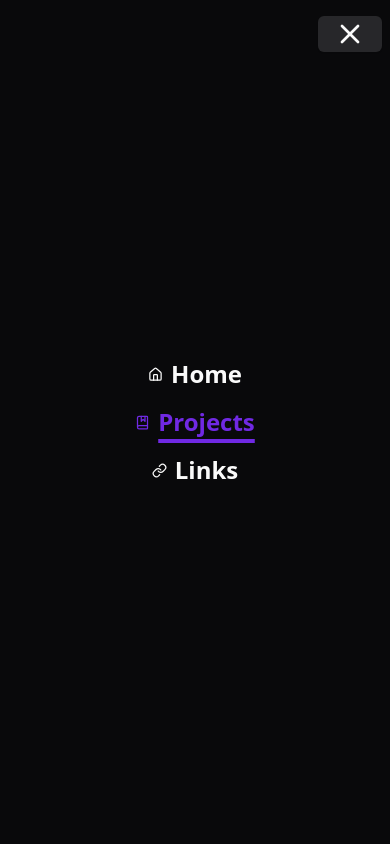
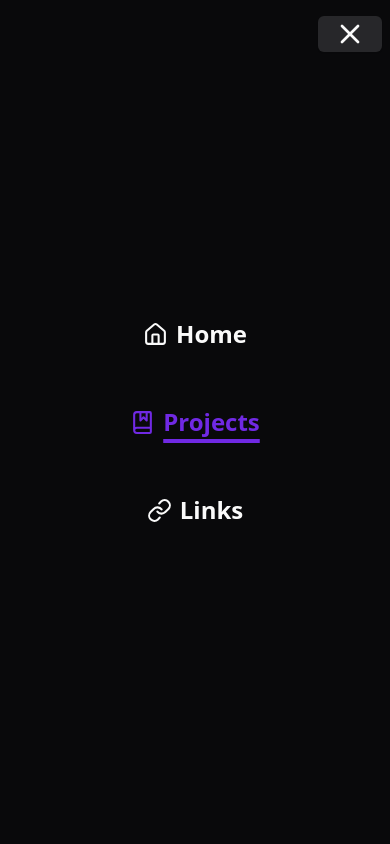
Before and after one commit to Ressobe/bartoszsobina.xyz, a Next.js app: page /projects in a window 390 px wide. Both pictures are taken after a click on the button 334 px from the left and 64 px from the top of the page. Shown: the top 844 px of the page. Built offline with nearby package versions, Linux system fonts and the light colour scheme.

Commit message:
fix: fix navigation and project section

```diff
--- a/app/_components/about-section.tsx
+++ b/app/_components/about-section.tsx
@@ -97,7 +97,7 @@ export function AboutSection() {
             </li>
           </a>
           <a href="https://www.youtube.com/@ressobe5625" target="_blank">
-            <li className="transition-colors rounded hover:bg-secondaryp-2">
+            <li className="transition-colors rounded hover:bg-secondary p-2">
               <FaYoutube className="w-7 h-7" />
             </li>
           </a>
--- a/app/_components/link.tsx
+++ b/app/_components/link.tsx
@@ -11,6 +11,7 @@ type LinkProps = {
   iconName: IconName;
   currentPath: string;
   onClick?: () => void;
+  mobile?: boolean;
 };
 
 export function ExtendedLink({
@@ -19,6 +20,7 @@ export function ExtendedLink({
   iconName,
   currentPath,
   onClick,
+  mobile = false,
 }: LinkProps) {
   return (
     <Link
@@ -30,7 +32,7 @@ export function ExtendedLink({
           "underline underline-offset-8 decoration-4 decoration-accent text-accent brightness-125",
       )}
     >
-      <Icon name={iconName} size={15} /> {title}
+      <Icon name={iconName} size={mobile ? 25 : 15} /> {title}
     </Link>
   );
 }
--- a/app/_components/mobile-navigation.tsx
+++ b/app/_components/mobile-navigation.tsx
@@ -49,7 +49,7 @@ export function MobileNavigation() {
             >
               <XIcon className="w-8 h-8" />
             </Button>
-            <ul className="flex flex-col gap-y-4 w-full justify-center items-center text-2xl">
+            <ul className="flex flex-col gap-y-14 w-full justify-center items-center text-2xl">
               {LINKS.map((link) => {
                 return (
                   <li key={link.href}>
@@ -59,6 +59,7 @@ export function MobileNavigation() {
                       iconName={link.icon}
                       currentPath={pathname}
                       onClick={closeNavigation}
+                      mobile={true}
                     />
                   </li>
                 );
--- a/app/_components/project-card.tsx
+++ b/app/_components/project-card.tsx
@@ -44,15 +44,10 @@ export function ProjectCard({
         </div>
       </div>
       <h2 className="font-bold font-heading text-xl pt-2">{name}</h2>
-      <ul className="flex  pb-2">
-        {technologies.map((item, idx) => {
-          return (
-            <li key={item} className="text-accent brightness-125">
-              {idx > 0 && <span>&nbsp;/ </span>}
-              {item}
-            </li>
-          );
-        })}
+      <ul className="flex pb-2 max-w-full overflow-hidden whitespace-nowrap text-ellipsis">
+        <li className="overflow-hidden text-ellipsis whitespace-nowrap text-accent">
+          {technologies.join(" / ")}
+        </li>
       </ul>
       <p className="text-sm pb-2">{description}</p>
       <div className="flex gap-4">
--- a/app/_components/projects-section.tsx
+++ b/app/_components/projects-section.tsx
@@ -15,7 +15,7 @@ export function ProjectsSection() {
 
       <div className="absolute -inset-0 opacity-20  bg-accent rounded-lg blur-3xl"></div>
 
-      <div className="relative grid grid-cols-1 lg:grid-cols-2 gap-10">
+      <div className="relative grid grid-cols-1 lg:grid-cols-2 gap-28 md:gap-10">
         <ProjectCard
           description="PRz Racing, the student racing team from Rzeszów University of Technology, dynamic website showcasing their achievements, team, and race events. Built with a flexible CMS."
           name="Prz racing"
--- a/app/_components/topbar.tsx
+++ b/app/_components/topbar.tsx
@@ -8,6 +8,7 @@ import { useEffect, useState } from "react";
 
 export function TopBar() {
   const [isMobile, setIsMobile] = useState<boolean>(false);
+  const [isLoaded, setIsLoaded] = useState(false);
 
   useEffect(() => {
     const handleResize = () => {
@@ -15,6 +16,7 @@ export function TopBar() {
     };
 
     handleResize();
+    setIsLoaded(true);
 
     window.addEventListener("resize", handleResize);
     return () => window.removeEventListener("resize", handleResize);
@@ -32,7 +34,9 @@ export function TopBar() {
           color="black"
         />
       </Link>
-      {isMobile ? <MobileNavigation /> : <DesktopNavigation />}
+      {isLoaded && (
+        <>{isMobile ? <MobileNavigation /> : <DesktopNavigation />}</>
+      )}
     </nav>
   );
 }
--- a/app/projects/page.tsx
+++ b/app/projects/page.tsx
@@ -9,7 +9,7 @@ export default function ProjectsPage() {
     <div className="space-y-10 mt-20 pb-20">
       <h1 className="font-bold text-4xl">Projects </h1>
 
-      <div className="grid grid-cols-1 sm:grid-cols-2 gap-10 ">
+      <div className="grid grid-cols-1 sm:grid-cols-2 gap-28 md:gap-10 ">
         <ProjectCard
           description="PRz Racing, the student racing team from Rzeszów University of Technology, dynamic website showcasing their achievements, team, and race events. Built with a flexible CMS."
           name="Prz racing"
```
